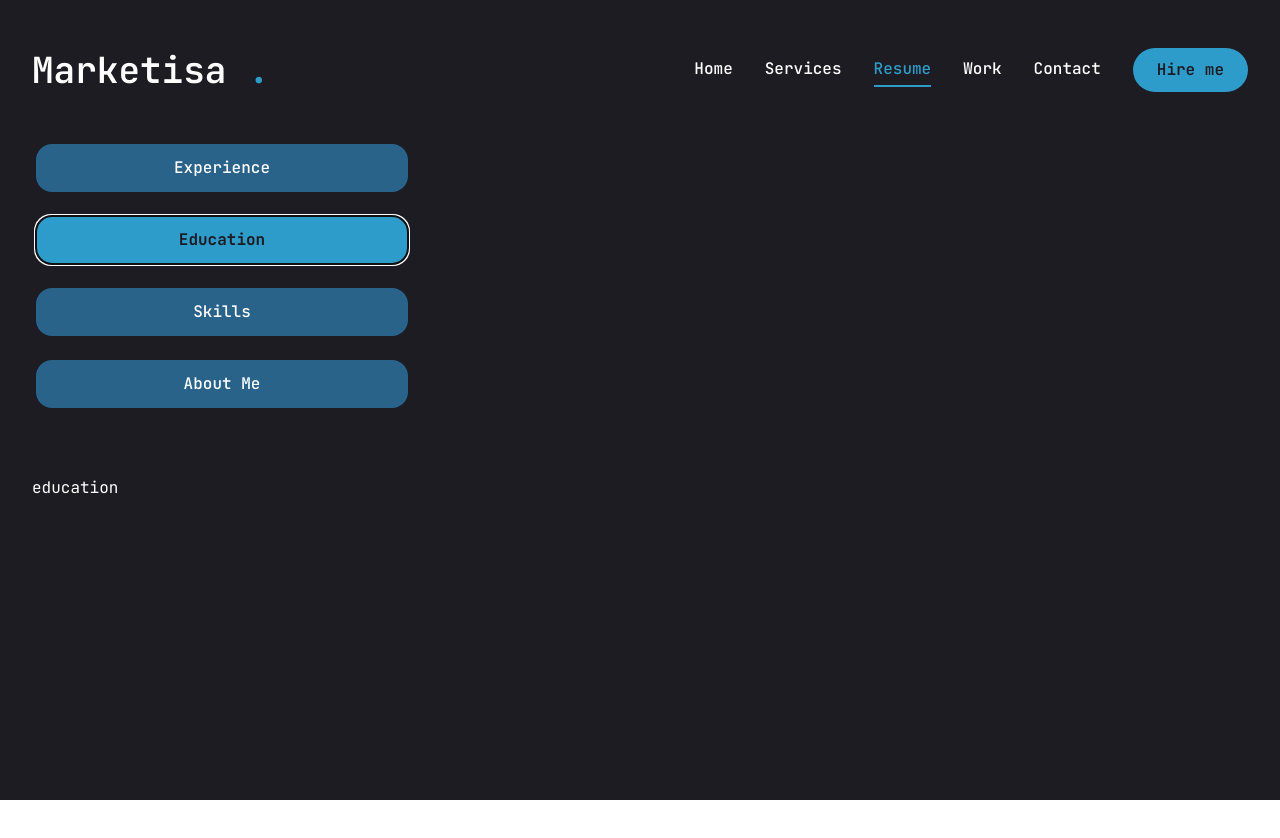
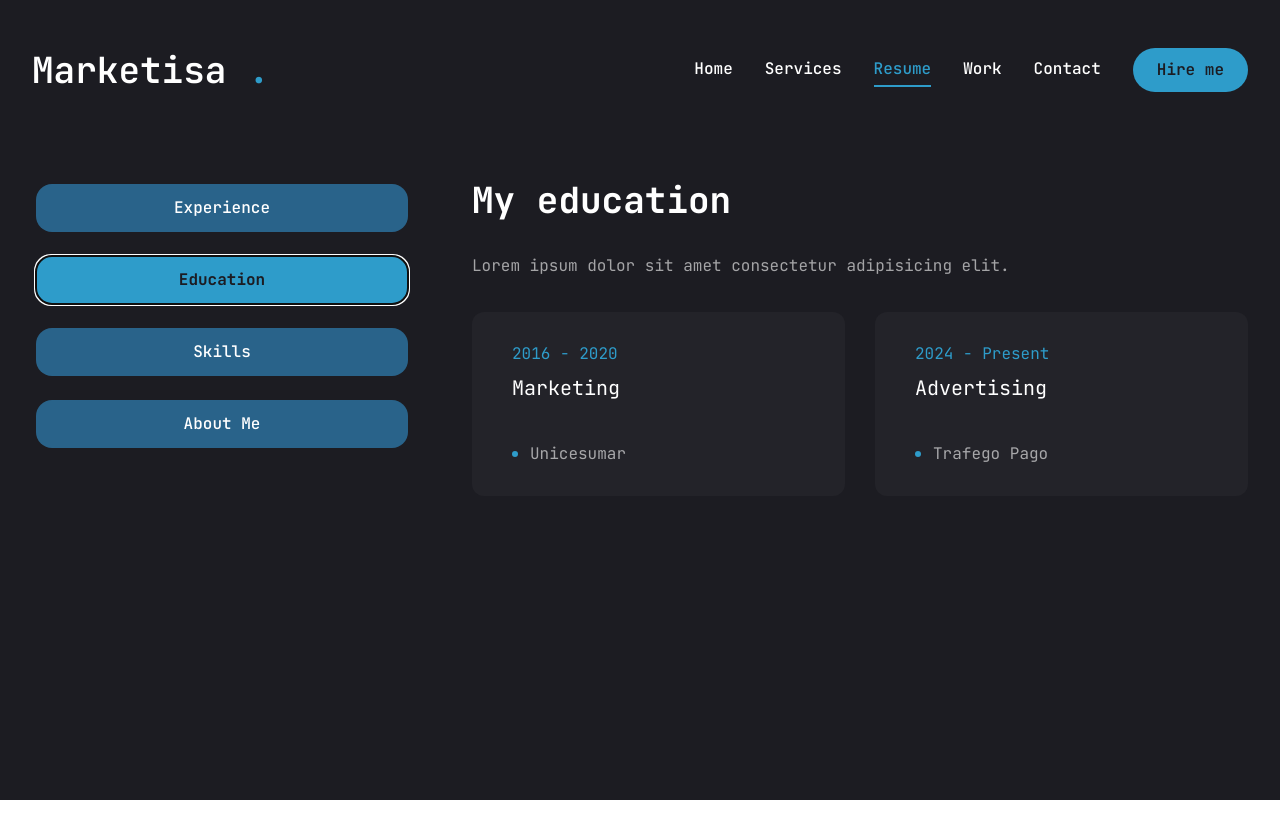
Before and after one commit to matheusht/marketisa-lp, a Next.js app: page /resume in a window 1280 px wide. Both pictures are taken after a click on the tab "Education". Shown: the top 838 px of the page. After the commit the page ends 800 px from the top, so only its background shows below. Built offline with nearby package versions, Linux system fonts and the light colour scheme.

Commit message:
resume page

```diff
--- a/src/app/components/ui/scroll-area.tsx
+++ b/src/app/components/ui/scroll-area.tsx
@@ -42,7 +42,7 @@
     )}
     {...props}
   >
-    <ScrollAreaPrimitive.ScrollAreaThumb className="relative flex-1 rounded-full bg-border" />
+    <ScrollAreaPrimitive.ScrollAreaThumb className="relative flex-1 rounded-full bg-accent dark:bg-slate-800 bg-border" />
   </ScrollAreaPrimitive.ScrollAreaScrollbar>
 ));
 ScrollBar.displayName = ScrollAreaPrimitive.ScrollAreaScrollbar.displayName;
--- a/src/app/resume/page.tsx
+++ b/src/app/resume/page.tsx
@@ -32,7 +32,7 @@
     },
     {
       fieldName: "Email",
-      fieldValue: "isabelathedoromarketing@gmail.com",
+      fieldValue: "isa@gmail.com",
     },
     {
       fieldName: "Freelance",
@@ -46,6 +46,26 @@
   title: "My Experience",
   description: "Lorem ipsum dolor sit amet consectetur adipisicing elit.",
   items: [
+    {
+      company: "Integrado",
+      position: "Marketing",
+      duration: "2022 - 2024",
+    },
+    {
+      company: "Marketisa",
+      position: "Marketing Manager",
+      duration: "2024 - Present",
+    },
+    {
+      company: "Integrado",
+      position: "Marketing",
+      duration: "2022 - 2024",
+    },
+    {
+      company: "Marketisa",
+      position: "Marketing Manager",
+      duration: "2024 - Present",
+    },
     {
       company: "Integrado",
       position: "Marketing",
@@ -146,7 +166,7 @@
       <div className="container mx-auto">
         <Tabs
           defaultValue="experience"
-          className="flex flex-col xl:flew-row gap-[60px]"
+          className="flex flex-col xl:flex-row gap-[60px]"
         >
           <TabsList className="flex flex-col w-full max-w-[380px] mx-auto xl:mx-0 gap-6">
             <TabsTrigger value="experience">Experience</TabsTrigger>
@@ -161,17 +181,114 @@
                 <p className="max-w-[600px] text-white/60 mx-auto xl:mx-0">
                   {experience.description}
                 </p>
+                <ScrollArea className="h-[400px]">
+                  <ul className="grid grid-cols-1 lg:grid-cols-2 gap-[30px]">
+                    {experience.items.map((item, index) => {
+                      return (
+                        <li
+                          key={index}
+                          className="bg-[#232329] h-[184px] py-6 px-10 rounded-xl flex flex-col justify-center items-center lg:items-start gap-1"
+                        >
+                          <span className="text-accent">{item.duration}</span>
+                          <h3 className="text-xl max-w-[260px] min-h-[60px] text-center lg:text-left">
+                            {item.position}
+                          </h3>
+                          <div className="flex items-center gap-3">
+                            {/* dot */}
+                            <span className="w-[6px] h-[6px] rounded-full bg-accent"></span>
+                            <p className="text-white/60">{item.company}</p>
+                          </div>
+                        </li>
+                      );
+                    })}
+                  </ul>
+                </ScrollArea>
               </div>
             </TabsContent>
 
             <TabsContent value="education" className="w-full">
-              education
+              <div className="flex flex-col gap-[30px] text-center xl:text-left">
+                <h3 className="text-4xl font-bold">{education.title}</h3>
+                <p className="max-w-[600px] text-white/60 mx-auto xl:mx-0">
+                  {education.description}
+                </p>
+                <ScrollArea className="h-[400px]">
+                  <ul className="grid grid-cols-1 lg:grid-cols-2 gap-[30px]">
+                    {education.items.map((item, index) => {
+                      return (
+                        <li
+                          key={index}
+                          className="bg-[#232329] h-[184px] py-6 px-10 rounded-xl flex flex-col justify-center items-center lg:items-start gap-1"
+                        >
+                          <span className="text-accent">{item.duration}</span>
+                          <h3 className="text-xl max-w-[260px] min-h-[60px] text-center lg:text-left">
+                            {item.degree}
+                          </h3>
+                          <div className="flex items-center gap-3">
+                            {/* dot */}
+                            <span className="w-[6px] h-[6px] rounded-full bg-accent"></span>
+                            <p className="text-white/60">{item.institution}</p>
+                          </div>
+                        </li>
+                      );
+                    })}
+                  </ul>
+                </ScrollArea>
+              </div>
             </TabsContent>
             <TabsContent value="skills" className="w-full">
-              skills
+              <div className="flex flex-col gap-[30px]">
+                <div className="flex flex-col gap-[30px] text-center xl:text-left">
+                  <h3 className="text-4xl font-bold">{skills.title}</h3>
+                  <p className="max-w-[600px] text-white/60 mx-auto xl:mx-0">
+                    {skills.description}
+                  </p>
+                </div>
+                <ul className="grid grid-cols-2 sm:grid-cols-3 md:grid-cols-4  gap-4 xl:gap-[30px]">
+                  {skills.skillList.map((skill, index) => {
+                    return (
+                      <li key={index}>
+                        <TooltipProvider delayDuration={100}>
+                          <Tooltip>
+                            <TooltipTrigger className="w-full h-[150px] bg-[#232329] rounded-xl flex justify-center items-center group">
+                              <div className="text-6xl group-hover:text-accent transition-all duration-300">
+                                {skill.icon}
+                              </div>
+                            </TooltipTrigger>
+                            <TooltipContent>
+                              <p className="capitalize">{skill.name}</p>
+                            </TooltipContent>
+                          </Tooltip>
+                        </TooltipProvider>
+                      </li>
+                    );
+                  })}
+                </ul>
+              </div>
             </TabsContent>
-            <TabsContent value="about" className="w-full">
-              about
+            <TabsContent
+              value="about"
+              className="w-full text-center xl:text-left"
+            >
+              <div className="flex flex-col gap-[30px]">
+                <h3 className="text-4xl font-bold">{about.title}</h3>
+                <p className="max-w-[600px] text-white/60 mx-auto xl:mx-0">
+                  {about.description}
+                </p>
+                <ul className="grid grid-cols-1 xl:grid-cols-2 gap-y-6 max-w-[620px] mx-auto xl:mx-0">
+                  {about.info.map((item, index) => {
+                    return (
+                      <li
+                        key={index}
+                        className="flex items-center justify-center xl:justify-start gap-4"
+                      >
+                        <span className="text-white/60">{item.fieldName}</span>
+                        <span className="text-xl">{item.fieldValue}</span>
+                      </li>
+                    );
+                  })}
+                </ul>
+              </div>
             </TabsContent>
           </div>
         </Tabs>
```
